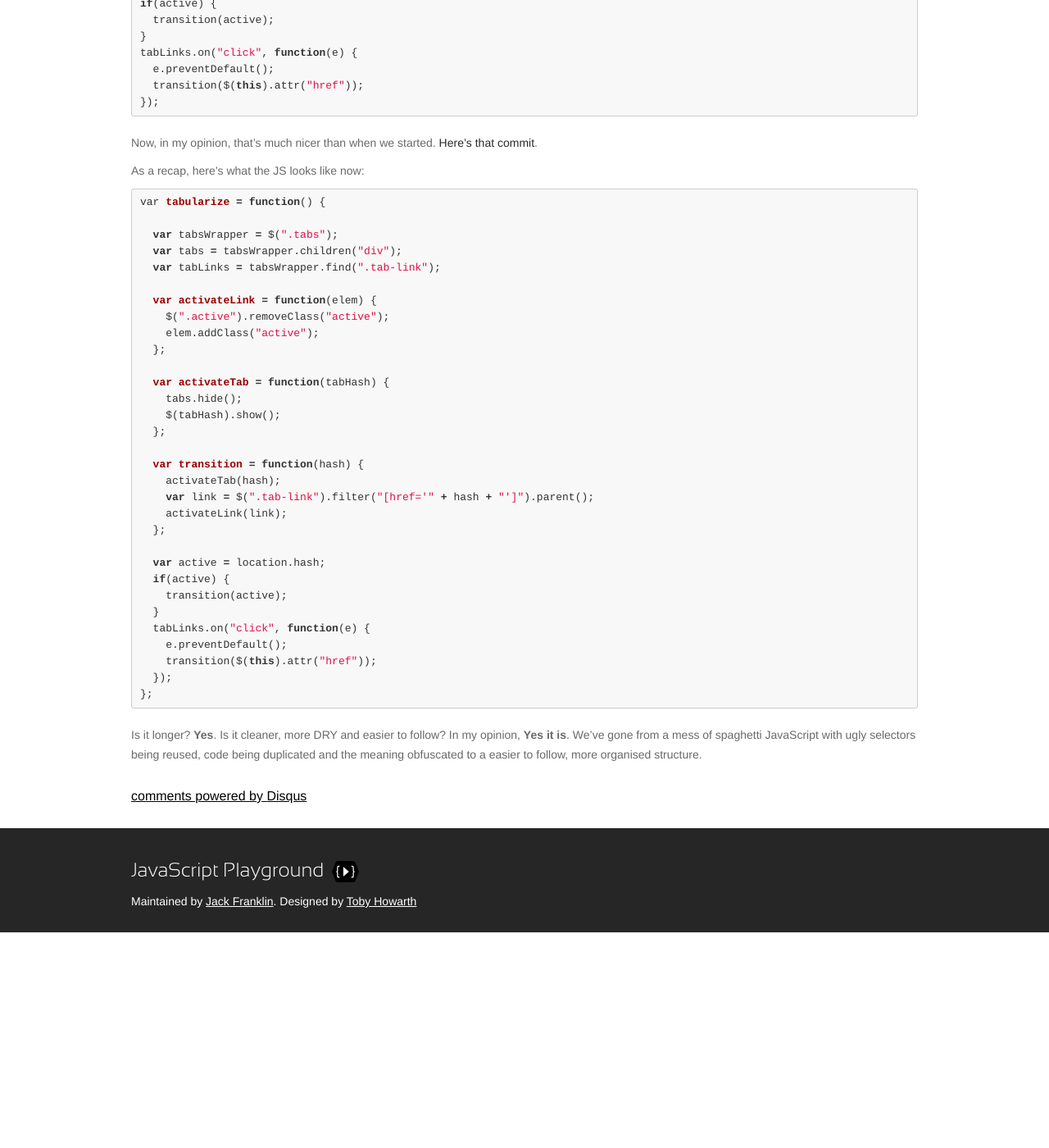
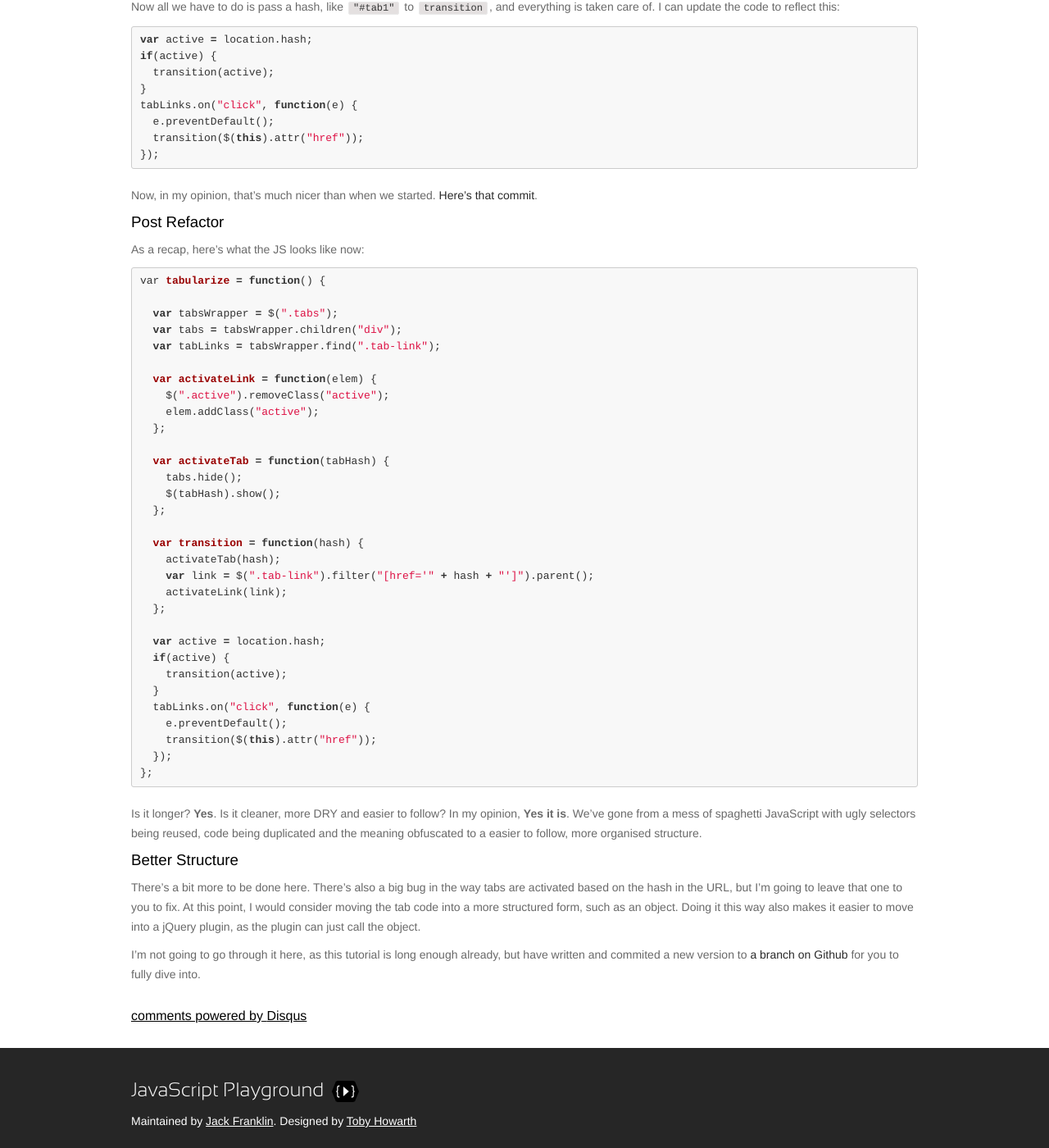
Before and after one commit to jackfranklin/javascriptplayground.com, a Jekyll site: the page built from _posts/2013-06-03-refactoring-js.md, in a window 1280 px wide and 1400 px high, scrolled down 4517 px. Shown: the whole window at 82% size. Built offline with Jekyll 4.4.1, drawn with Linux system fonts in a browser that asks for light colours; nearby versions of some CDN libraries; comment, search, counter and statistics services are not loaded; before the commit the page ends 5654 px from its top, so only the background shows below that; some of the changed text lies outside the part shown.

Commit message:
finish first draft of refactoring

```diff
--- a/_posts/2013-06-03-refactoring-js.md
+++ b/_posts/2013-06-03-refactoring-js.md
@@ -155,6 +155,7 @@ That's easy to write, and use:
 
 And sure enough, we're green. [Here's that commit](https://github.com/javascript-playground/refactoring-js/commit/9ae8424b4cf99a097f6ef545e88bf578ee450450).
 
+### Finding the active link
 Now you can see the code for the URL hash and the event handler are very similar. In fact, the only difference is that the first has to search through all the links to find the one that should be active:
 
     $(".tab-link").each(function() {
@@ -177,6 +178,8 @@ That's a nicer way of doing things, even if it is quite a long line. I'd be temp
 
 Although it adds a line, it makes it cleaner, in my opinion. Remember, line count is not a measure of a good or bad refactoring. Our tests are green, and [here's that commit](https://github.com/javascript-playground/refactoring-js/commit/3caea006cef342269981e9ae2fabb205064fcfdb).
 
+### The `transition` method
+
 Now our two parts look identical. Both call `activateTab` and `activateLink`. Seems like that could become a method too:
 
     var transition = function(hash) {
@@ -198,6 +201,7 @@ Now all we have to do is pass a hash, like `"#tab1"` to `transition`, and everyt
 
 Now, in my opinion, that's much nicer than when we started. [Here's that commit](https://github.com/javascript-playground/refactoring-js/commit/07e063a4ceddca8aa4093c3bad9a4aecf4a088b6).
 
+### Post Refactor
 As a recap, here's what the JS looks like now:
 
     var tabularize = function() {
@@ -233,3 +237,8 @@ As a recap, here's what the JS looks like now:
     };
 
 Is it longer? __Yes__. Is it cleaner, more DRY and easier to follow? In my opinion, __Yes it is__. We've gone from a mess of spaghetti JavaScript with ugly selectors being reused, code being duplicated and the meaning obfuscated to a easier to follow, more organised structure.
+
+### Better Structure
+There's a bit more to be done here. There's also a big bug in the way tabs are activated based on the hash in the URL, but I'm going to leave that one to you to fix. At this point, I would consider moving the tab code into a more structured form, such as an object. Doing it this way also makes it easier to move into a jQuery plugin, as the plugin can just call the object.
+
+I'm not going to go through it here, as this tutorial is long enough already, but have written and commited a new version to [a branch on Github](https://github.com/javascript-playground/refactoring-js/tree/class-version) for you to fully dive into.
```
